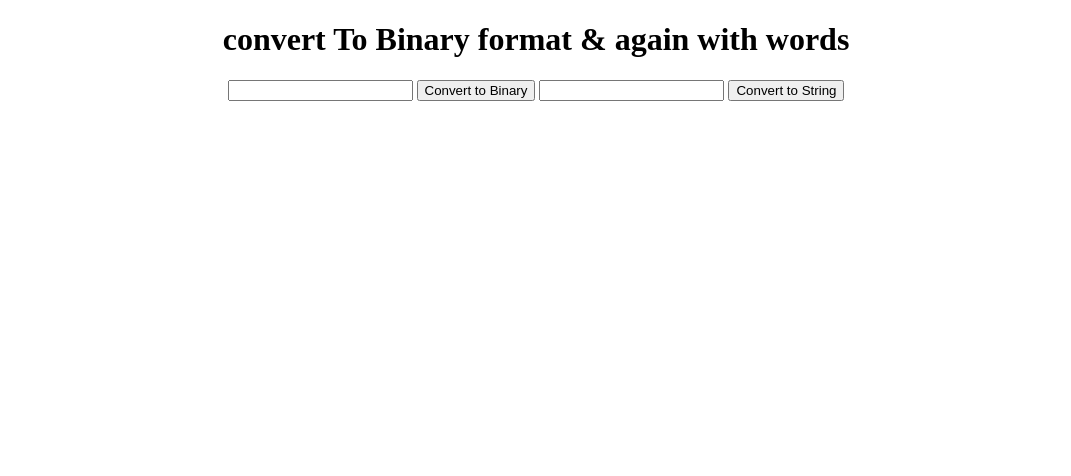
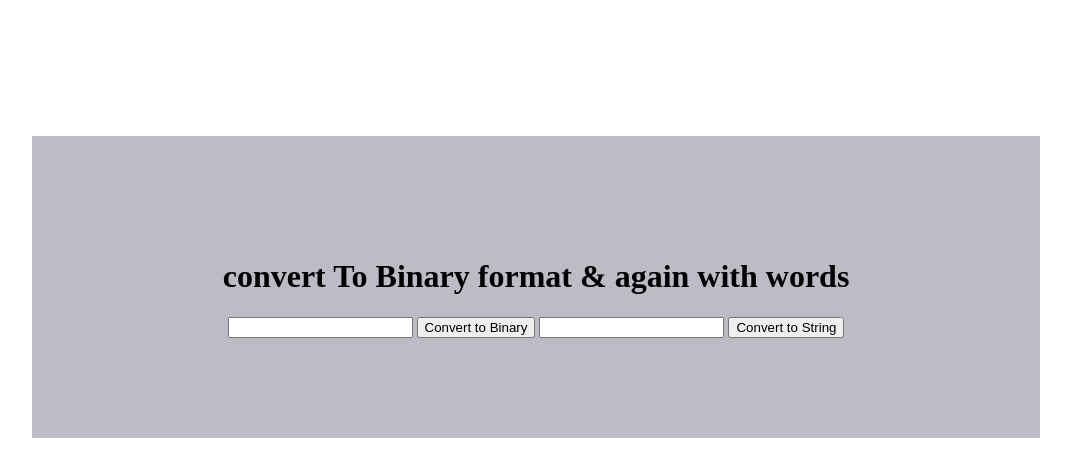
Before and after one commit to RasikaDeshmukh0804/binary-converter, a plain HTML site: page index.html in a window 1280 px wide. Shown: the whole page, without its empty margins (104-1175 px from the left). Drawn offline with Linux system fonts and the light colour scheme.

Commit message:
update ui

```diff
--- a/index.html
+++ b/index.html
@@ -6,12 +6,12 @@
     <link rel="icon" type="image/x-icon"href="icon.png">
     <title>Robotec</title>
 </head>
-<body>
-    <div style="text-align: center; height: auto; width: auto;">
+<body style="padding: 10%;">
+    <div style="text-align: center; height: auto; width: auto; background-color: rgb(188, 188, 199); padding: 10%;">
         <h1>convert To Binary format & again with words</h1>
-        <input type="text" id="input">
+        <input type="text" id="input" style="height: auto; width: auto;">
         <button onclick="convertToBinary()">Convert to Binary</button>
-        <input type="text" id="output">
+        <input type="text" id="output" style="height: auto; width: auto;">
         <button onclick="convertToString()">Convert to String</button>
     </div>
 
```
